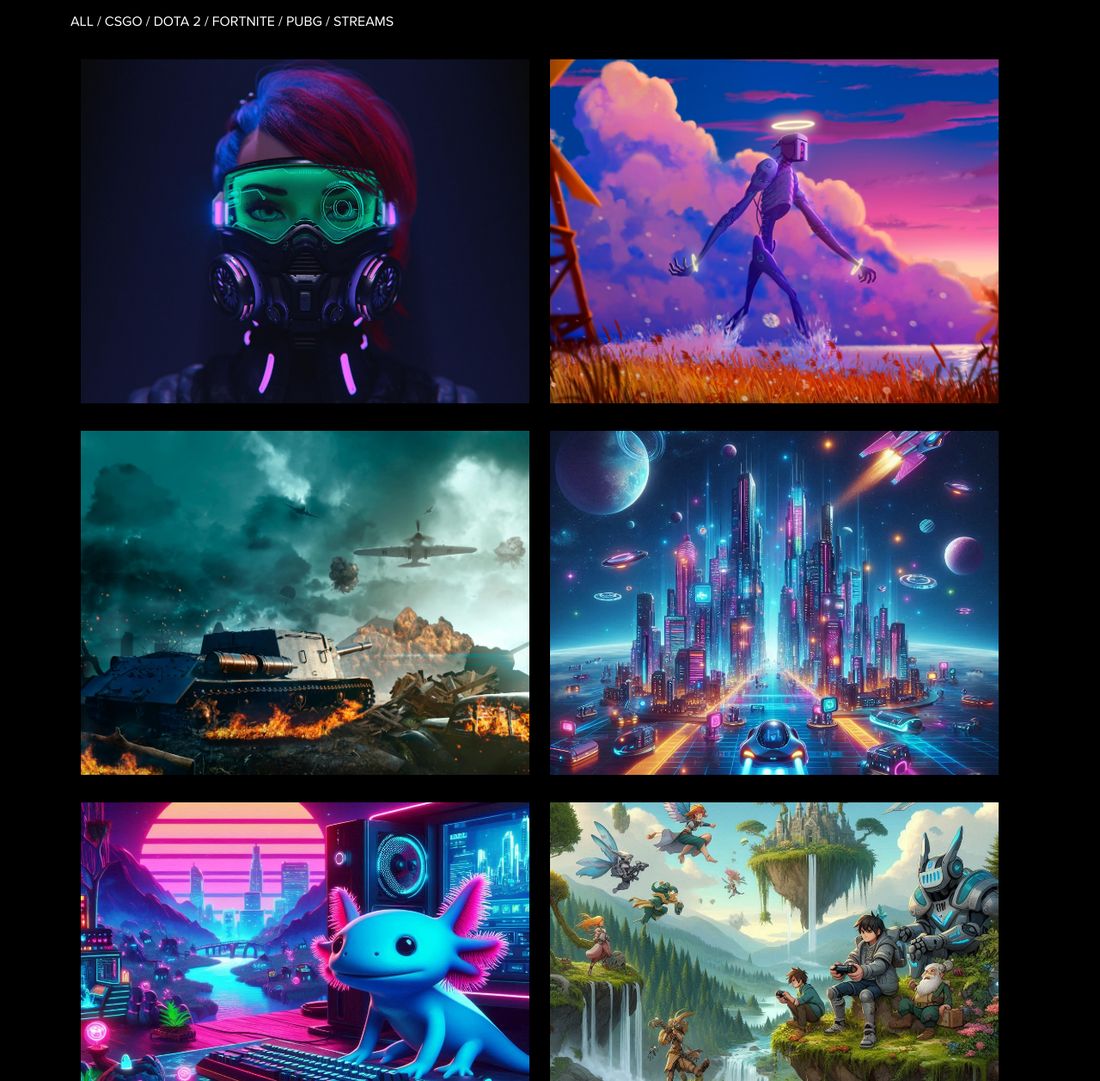
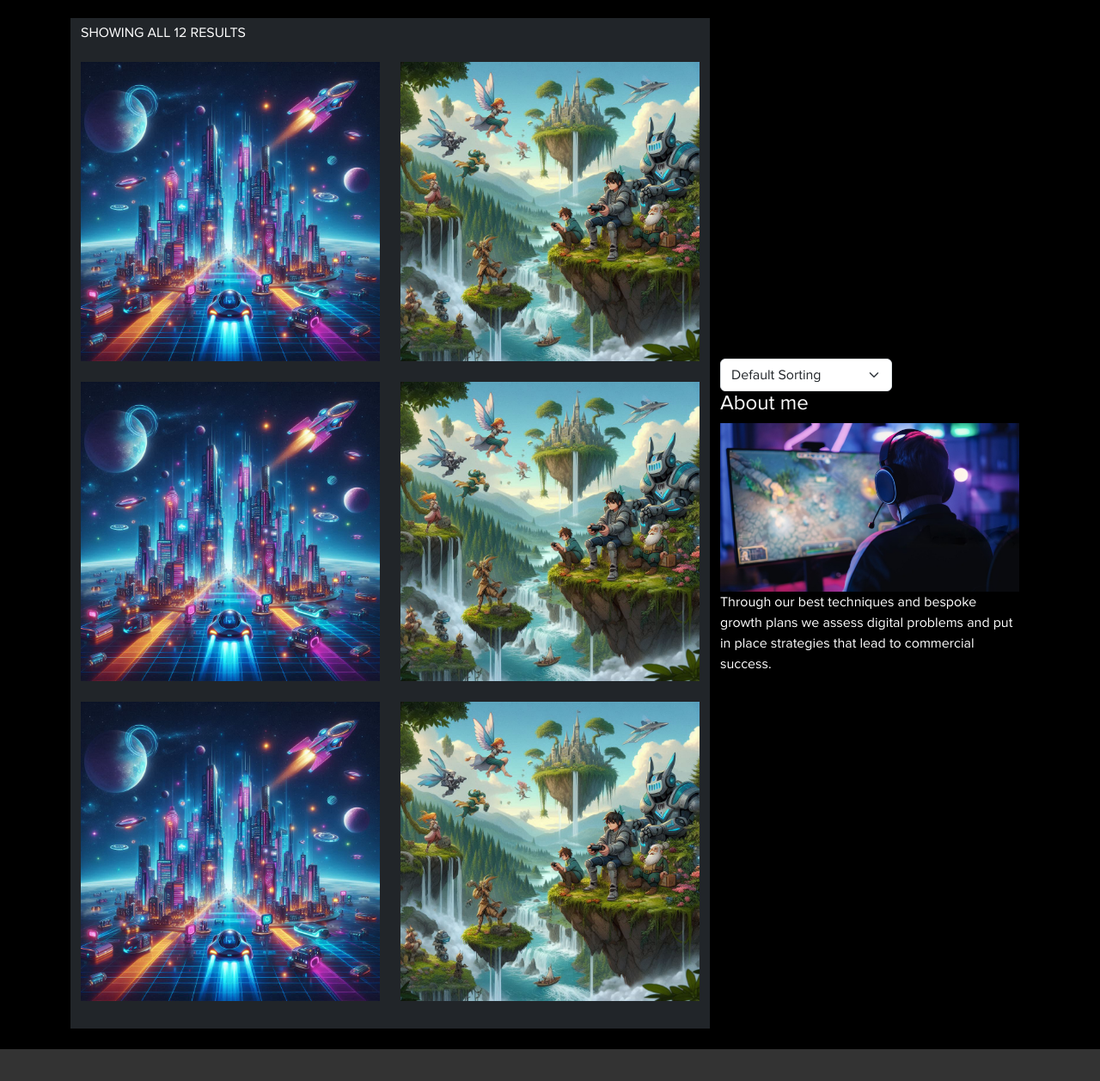
Before and after one commit to SrNoelll/PlaxerPage, a plain HTML site: page tienda.html in a window 1280 px wide. Shown: the part 177-1434 px from the top of the page at 86% size. Drawn offline with nearby package versions, Linux system fonts and the light colour scheme; files whose address does not match are found by name.

Commit message:
tiendamedo

```diff
--- a/galeria.html
+++ b/tienda.html
@@ -25,81 +25,50 @@
       </a>
       <div class="col-2 col-md-4"></div>
       <div class="col-6 col-md-6 d-flex justify-content-around">
-        <a href="">Home</a>
+        <a href="index.html">Home</a>
         <a href="">Blog</a>
-        <a href="">Gallery</a>
-        <a href="">Shop</a>
+        <a href="galeria.html">Gallery</a>
+        <a href="tienda.html">Shop</a>
         <a href="">Contacts</a>
       </div>
     </header>
+
+  </section>
+  <section class="container-fluid bg-dark py-4">
+    <div class="container">
+      <h1>Shop</h1>
+    </div>
   </section>
 
-  <section class="container-fluid bg-dark py-4">
-    <div class="container"><h1>Gallery</h1></div>
-  </section>
-  <section class="container">
-    <p class="my-3">ALL / CSGO / DOTA 2 / FORTNITE / PUBG / STREAMS</p>
-    <div class="container row">
-      <div class="col-lg-6 col-md-12 imagenGal py-3">
-        <img src="assets/images/hero1.jpg" onclick="openModal(this)">
-        <div class="overlay">
-          <h3>Imagen 1</h3>
-          <p>Descripción de la imagen 1</p>
+  <section class="container-fluid d-flex align-items-center justify-content-center py-4">
+    <div class="container row align-items-center justify-content-center">
+      <div class="col-md-8 bg-dark py-2">
+        <h6>SHOWING ALL 12 RESULTS</h6>
+        <div class="row my-4">
+          <div class="col-6"><img src="assets/images/ia1.jpeg" style="width: 100%;" alt=""></div>
+          <div class="col-6"><img src="assets/images/ia2.jpeg" style="width: 100%;" alt=""></div>
+        </div>
+        <div class="row my-4">
+          <div class="col-6"><img src="assets/images/ia1.jpeg" style="width: 100%;" alt=""></div>
+          <div class="col-6"><img src="assets/images/ia2.jpeg" style="width: 100%;" alt=""></div>
+        </div>
+        <div class="row my-4">
+          <div class="col-6"><img src="assets/images/ia1.jpeg" style="width: 100%;" alt=""></div>
+          <div class="col-6"><img src="assets/images/ia2.jpeg" style="width: 100%;" alt=""></div>
         </div>
       </div>
-      <div class="col-lg-6 col-md-12 imagenGal py-3">
-        <img src="assets/images/hero2.jpg" onclick="openModal(this)">
-        <div class="overlay">
-          <h3>Imagen 2</h3>
-          <p>Descripción de la imagen 2</p>
-        </div>
-      </div>
-    </div>
-    <div class="container row">
-      <div class="col-lg-6 col-md-12 imagenGal py-3">
-        <img src="assets/images/hero3.jpg" onclick="openModal(this)">
-        <div class="overlay">
-          <h3>Imagen 3</h3>
-          <p>Descripción de la imagen 3</p>
-        </div>
-      </div>
-      <div class="col-lg-6 col-md-12 imagenGal py-3">
-        <img src="assets/images/ia1.jpeg" onclick="openModal(this)">
-        <div class="overlay">
-          <h3>Imagen 4</h3>
-          <p>Descripción de la imagen 4</p>
-        </div>
-      </div>
-    </div>
-    <div class="container row">
-      <div class="col-lg-6 col-md-12 imagenGal py-3">
-        <img src="assets/images/ia3.jpeg" onclick="openModal(this)">
-        <div class="overlay">
-          <h3>Imagen 5</h3>
-          <p>Descripción de la imagen 5</p>
-        </div>
-      </div>
-      <div class="col-lg-6 col-md-12 imagenGal py-3">
-        <img src="assets/images/ia2.jpeg" onclick="openModal(this)">
-        <div class="overlay">
-          <h3>Imagen 6</h3>
-          <p>Descripción de la imagen 6</p>
-        </div>
+      <div class="col-md-4">
+        <select class="form-select" name="opciones" style="max-width: 200px;">
+          <option value="value1">Value 1</option>
+          <option value="value2" selected>Default Sorting</option>
+          <option value="value3">Value 3</option>
+        </select>
+        <h4>About me</h4>
+        <img src="assets/images/juego1.png" style="width: 100%;" alt="">
+        <p>Through our best techniques and bespoke growth plans we assess digital problems and put in place strategies that lead to commercial success.</p>
       </div>
     </div>
   </section>
-
-
-  <!-- Modal de Bootstrap -->
-  <div class="modal fade" id="imageModal" tabindex="-1" aria-labelledby="imageModalLabel" aria-hidden="true">
-    <div class="modal-dialog modal-xl modal-dialog-centered">
-      <div class="modal-content">
-        <div class="modal-body p-0">
-          <img id="modalImage" src="" class="img-fluid" alt="Imagen ampliada">
-        </div>
-      </div>
-    </div>
-  </div>
 
   <footer class="footer">
     <div class="container">
```
Also changed, not shown: index.html (+2 -2 lines).
